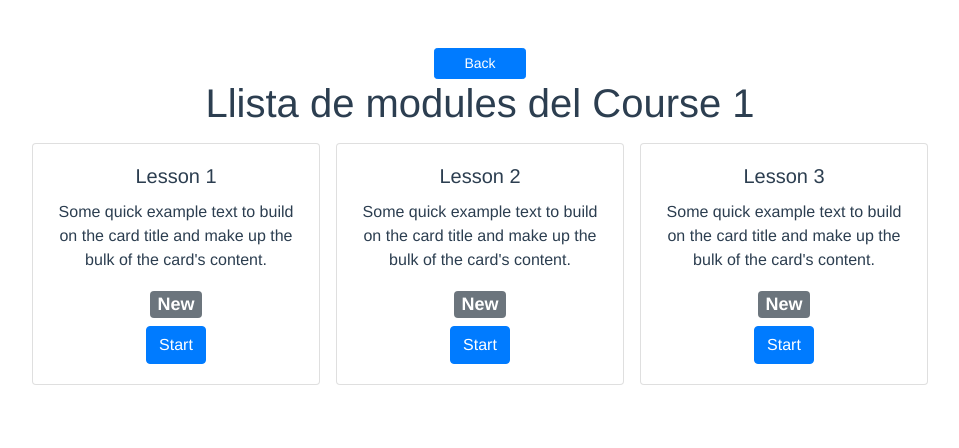
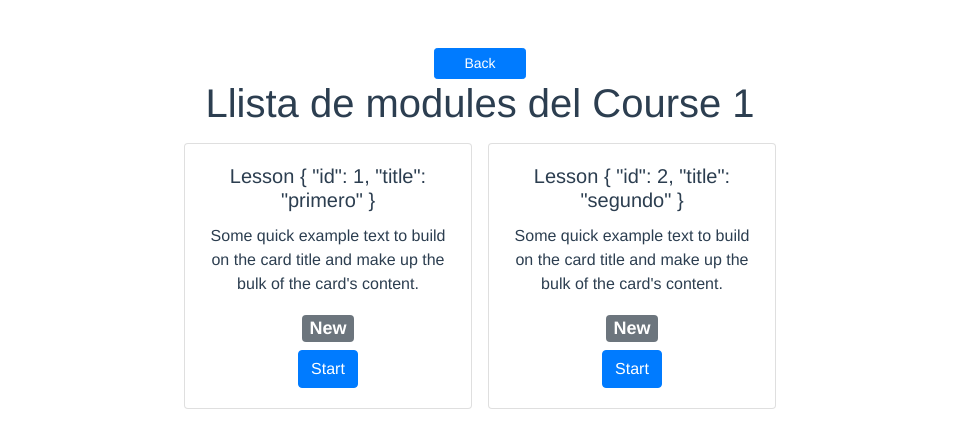
Before and after one commit to pedronieto84/vue-elearning-itAcademy, a Vue app: page /course/1 in a window 1280 px wide. Shown: the top 448 px of the page, without its empty margins (160-1119 px from the left). Built offline with nearby package versions, Linux system fonts and the light colour scheme; what @highlightjs/vue-plugin would draw is missing.

Commit message:
Creo mockup data en module view

```diff
--- a/src/views/modules.vue
+++ b/src/views/modules.vue
@@ -22,9 +22,18 @@ import ModuleCard from "../components/moduleList/moduleCard.vue"
       ModuleCard
     },
     data(){
+
       return{
+
         courseId:0,
-        modules: [1,2,3]
+        modules: [{
+          id: 1,
+          title: 'primero'
+        },
+        {
+          id: 2,
+          title: 'segundo'
+        }]
       }
     },
     mounted() {
```
